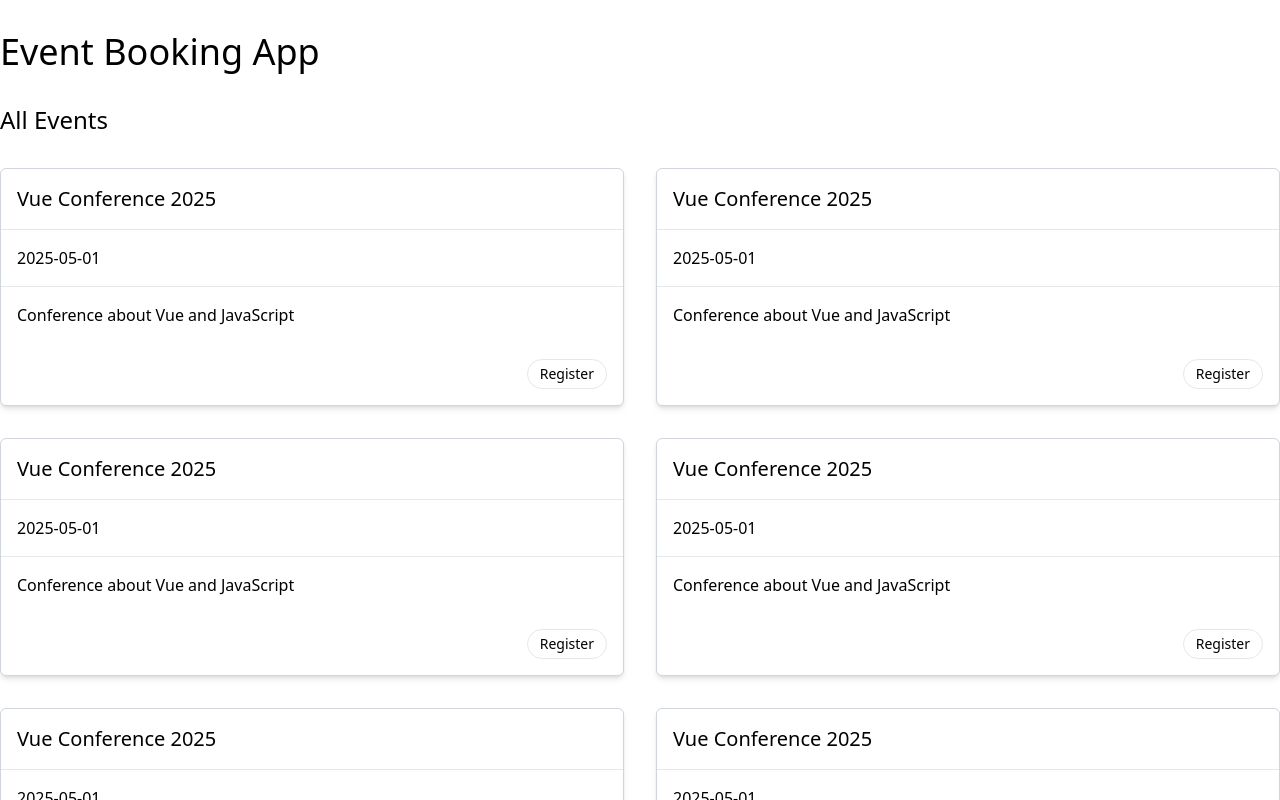
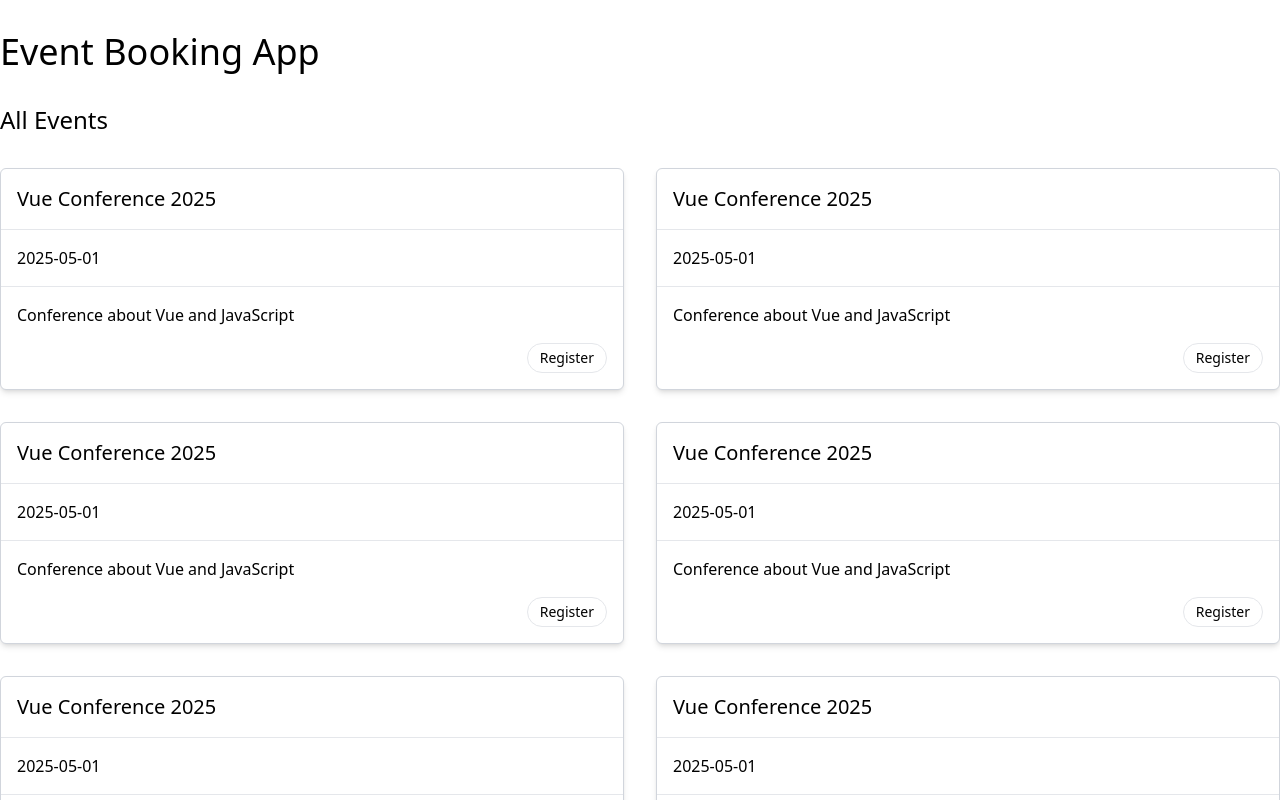
Before and after one commit to japerezd/vue3, a Vue app in the folder event-booking/: page / in a window 1280 px wide. Shown: the top 800 px of the page. Built offline with nearby package versions, Linux system fonts and the light colour scheme; the HTML template or start-up script is replaced by a standard one.

Commit message:
Add SectionCard with named slots

```diff
--- a/event-booking/src/components/EventCard.vue
+++ b/event-booking/src/components/EventCard.vue
@@ -1,19 +1,25 @@
 <template>
-  <RoundedCard>
-    <h3 class="p-4 font-medium text-xl border-b border-gray-200">{{ title }}</h3>
-    <p class="p-4 border-b border-gray-200">{{ when }}</p>
-    <p class="p-4">{{ description }}</p>
-    <section class="flex justify-end p-4">
-      <RoundButton @click="$emit('register')">
-        Register
-      </RoundButton>
-    </section>
-  </RoundedCard>
+  <SectionCard>
+    <template #header>
+      {{ title }}
+    </template>
+    {{ when }}
+    <template #footer>
+      <div class="space-y-4">
+        <p>{{ description }}</p>
+        <div class="flex justify-end">
+          <RoundButton @click="$emit('register')">
+            Register
+          </RoundButton>
+        </div>
+      </div>
+    </template>
+  </SectionCard>
 </template>
 
 <script setup>
 import RoundButton from '@/components/RoundButton.vue'
-import RoundedCard from '@/components/RoundedCard.vue'
+import SectionCard from '@/components/SectionCard.vue'
   defineProps({
     title: String,
     when: String,
--- /dev/null
+++ b/event-booking/src/components/SectionCard.vue
@@ -0,0 +1,19 @@
+<template>
+  <RoundedCard>
+    <h3 class="p-4 font-medium text-xl border-b border-gray-200">
+      <slot name="header"></slot>
+    </h3>
+    <div class="p-4 border-b border-gray-200">
+      <!-- Default slot -->
+      <slot></slot>
+    </div>
+    <div class="p-4">
+      <slot name="footer"></slot>
+    </div>
+
+  </RoundedCard>
+</template>
+
+<script setup>
+import RoundedCard from './RoundedCard.vue';
+</script>
```
Also changed, not shown: 1 other file (tests, documents, lock files or other folders).
